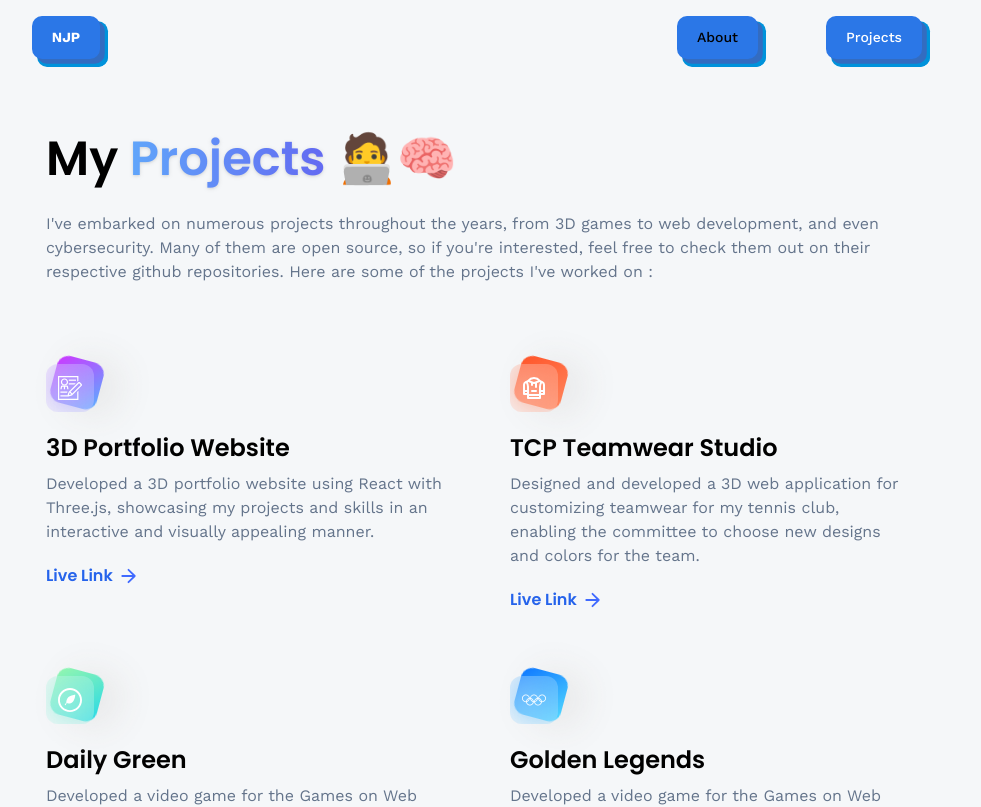
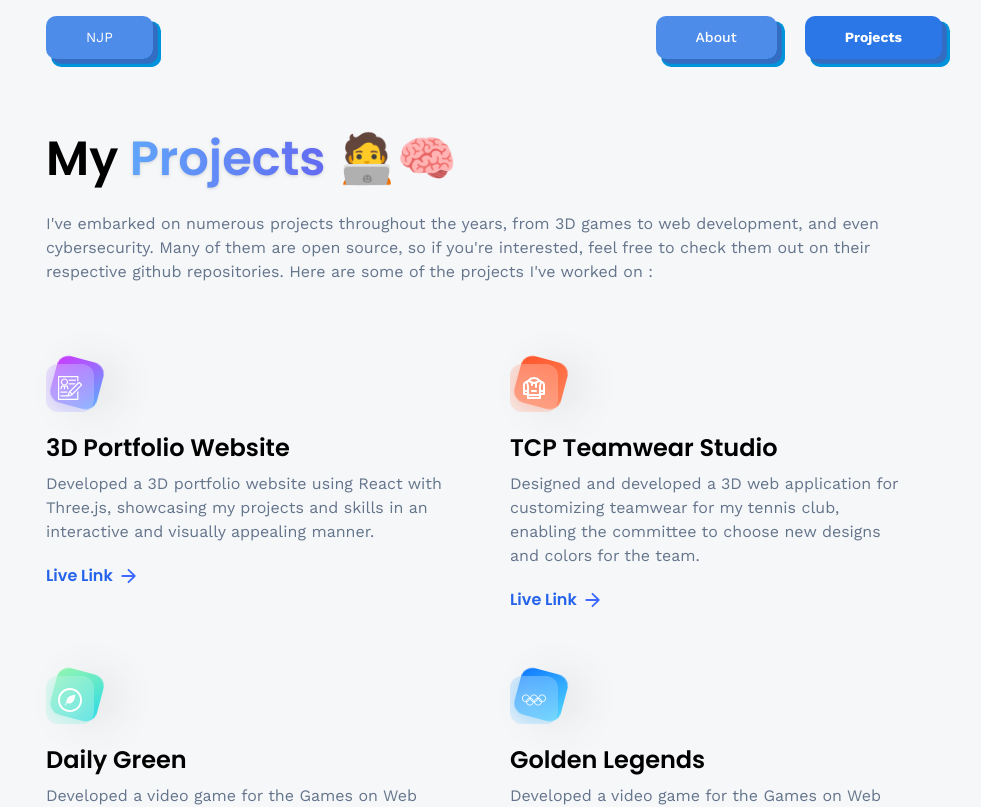
Before and after one commit to nicolasjp/Portfolio, a React (Vite) app: page /projects in a window 1280 px wide. Shown: the top 807 px of the page, without its empty margins (146-1127 px from the left). Built offline with nearby package versions, Linux system fonts and the light colour scheme; no server answers.

Commit message:
upgrade button

```diff
--- a/src/components/Navbar.jsx
+++ b/src/components/Navbar.jsx
@@ -3,24 +3,25 @@ import { NavLink } from "react-router-dom"
 const Navbar = () => {
   return (
     <header className="header">
-        <NavLink to="/" className="w-10 h-10 rounded-lg bg-blue-500 items-center justify-center flex font-bold shadow-md">
-            <h2 className="sm:text-sm sm:leading-snug text-center neo-brutalism-blue
+        <NavLink to="/" className={({isActive}) => isActive ?
+            'neo-brutalism-blue font-bold' : 'neo-brutalism-blue2'}>
+            <h2 className="sm:text-sm sm:leading-snug text-center
                 py-3 px-5 text-white mx-5">
                 NJP
             </h2>
         </NavLink>
         <nav className="flex text-lg gap-7 font-medium">
             <NavLink to='/about' className={({isActive}) => isActive ?
-            'text-white' : 'text-black'}>
-                <h2 className="sm:text-sm sm:leading-snug text-center neo-brutalism-blue
-                py-3 px-5 mx-5">
+            'neo-brutalism-blue font-bold' : 'neo-brutalism-blue2'}>
+                <h2 className="sm:text-sm sm:leading-snug text-center
+                py-3 px-5 text-white mx-5">
                     About
                 </h2>
             </NavLink>
             <NavLink to='/projects' className={({isActive}) => isActive ?
-            'text-white' : 'text-black'}>
-                <h2 className="sm:text-sm sm:leading-snug text-center neo-brutalism-blue
-                py-3 px-5 mx-5">
+            'neo-brutalism-blue font-bold' : 'neo-brutalism-blue2'}>
+                <h2 className="sm:text-sm sm:leading-snug text-center
+                py-3 px-5 text-white mx-5">
                         Projects
                 </h2>
             </NavLink>
--- a/src/index.css
+++ b/src/index.css
@@ -175,6 +175,15 @@ body:has(.card[data-color="green"]:hover) {
     0.65vmin 1vmin #0092db, 1vmin 0.65vmin #0092db;
 }
 
+.neo-brutalism-blue2 {
+  background: #2b76e7d2;
+  position: relative;
+  border-radius: 10px;
+  border: #2b76e7b2;
+  box-shadow: 0.6vmin 0.6vmin #336cc1, 1vmin 1vmin #0092db, 1vmin 1vmin #0092db,
+    0.65vmin 1vmin #0092db, 1vmin 0.65vmin #0092db;
+}
+
 .neo-brutalism-white {
   background: #fff;
   border: #fff;
```
